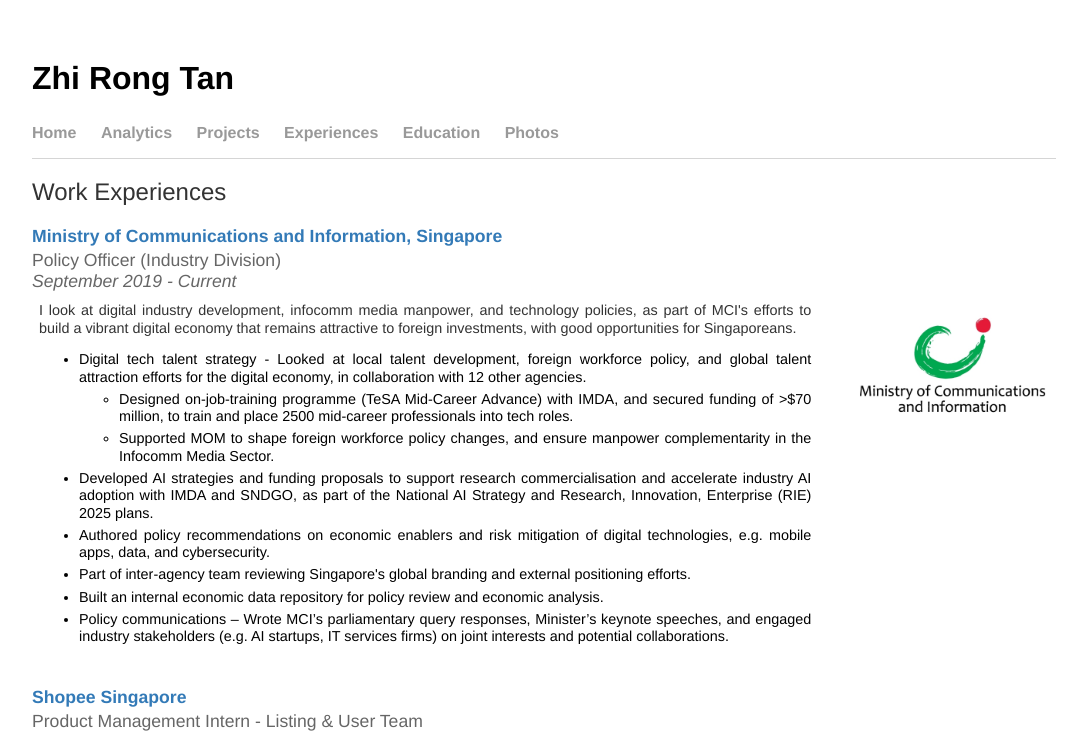
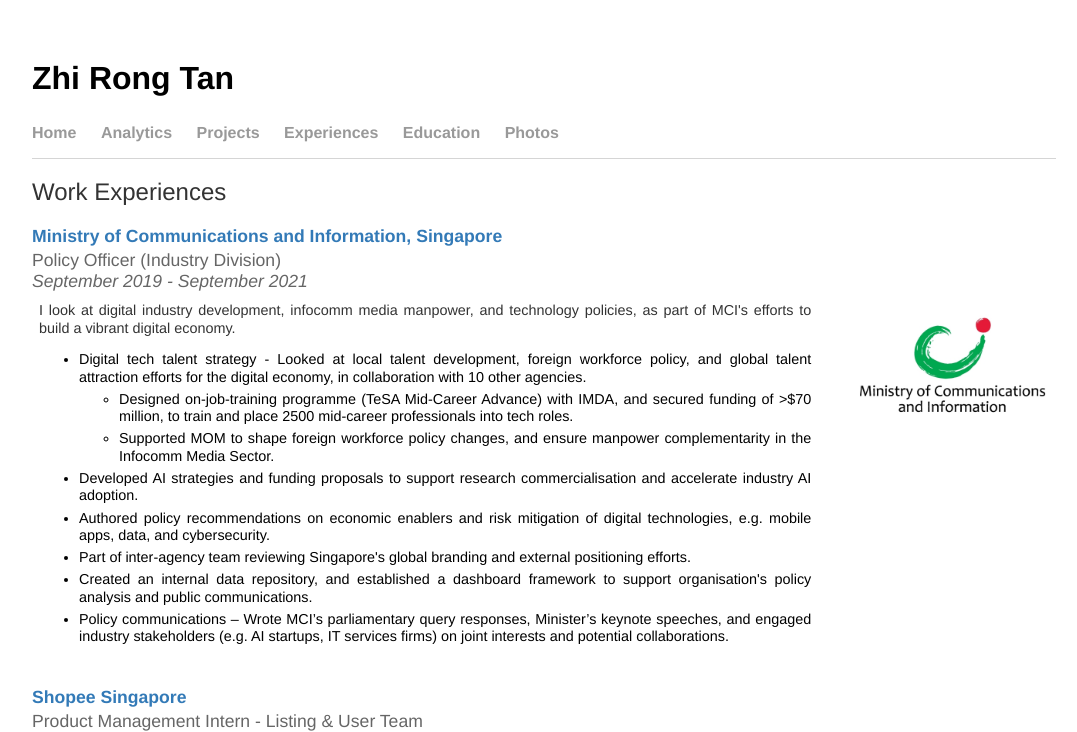
Before and after one commit to tanzhirong/tanzhirong.github.io, a Jekyll site: the page built from exp/index.html, in a window 1280 px wide and 900 px high, cut to the strip 0-732 px from the top of the window. Shown: the whole strip, without its empty margins (96-1173 px from the left). Built offline with Jekyll 4.4.1, drawn with Linux system fonts in a browser that asks for light colours.

Commit message:
Update index.html

```diff
--- a/exp/index.html
+++ b/exp/index.html
@@ -10,22 +10,22 @@
     <tr>
         <div class="project_title"><a target="_blank" href="https://www.mci.gov.sg/"><b>Ministry of Communications and Information, Singapore</b></a></div>
         <div class="project_title">Policy Officer (Industry Division) <br>
-            <i>September 2019 - Current </i></div>
+            <i>September 2019 - September 2021 </i></div>
         <td width="77%">
-            <p class="exp_description">I look at digital industry development, infocomm media manpower, and technology policies, as part of MCI's efforts to build a vibrant digital economy that remains attractive to foreign investments, with good opportunities for Singaporeans.
+            <p class="exp_description">I look at digital industry development, infocomm media manpower, and technology policies, as part of MCI's efforts to build a vibrant digital economy.
             </p>
             <p class="exp_description">
                 <ul class="exp_description">
-                    <li>Digital tech talent strategy - Looked at local talent development, foreign workforce policy, and global talent attraction efforts for the digital economy, in collaboration with 12 other agencies.</li>
+                    <li>Digital tech talent strategy - Looked at local talent development, foreign workforce policy, and global talent attraction efforts for the digital economy, in collaboration with 10 other agencies.</li>
                     <ul>
                         <li>Designed on-job-training programme (TeSA Mid-Career Advance) with IMDA, and secured funding of >$70 million, to train and place 2500 mid-career professionals into tech roles.</li>
                         <li>Supported MOM to shape foreign workforce policy changes, and ensure manpower complementarity in the Infocomm Media Sector.</li>
                     </ul>
 
-                    <li>Developed AI strategies and funding proposals to support research commercialisation and accelerate industry AI adoption with IMDA and SNDGO, as part of the National AI Strategy and Research, Innovation, Enterprise (RIE) 2025 plans.</li>
+                    <li>Developed AI strategies and funding proposals to support research commercialisation and accelerate industry AI adoption.</li>
                     <li>Authored policy recommendations on economic enablers and risk mitigation of digital technologies, e.g. mobile apps, data, and cybersecurity.</li>
                     <li>Part of inter-agency team reviewing Singapore's global branding and external positioning efforts.</li>
-                    <li>Built an internal economic data repository for policy review and economic analysis.</li>
+                    <li>Created an internal data repository, and established a dashboard framework to support organisation's policy analysis and public communications.</li>
                     <li>Policy communications – Wrote MCI’s parliamentary query responses, Minister’s keynote speeches, and engaged industry stakeholders (e.g. AI startups, IT services firms) on joint interests and potential collaborations.</li>
                 </ul>
             </p>
```
